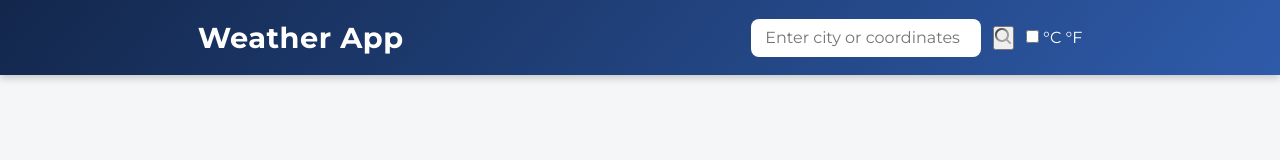
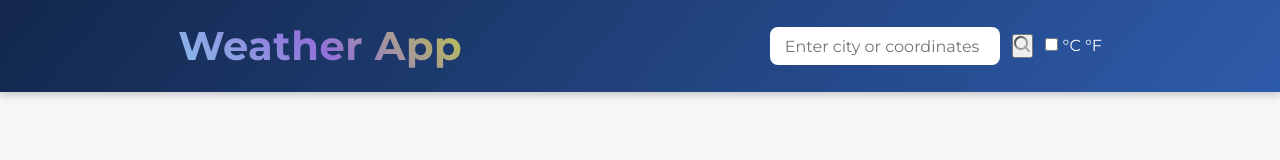
Before and after one commit to umersaif11/weather-app, a website built with webpack: page src/template.html in a window 1280 px wide. Built offline with nearby package versions, Linux system fonts and the light colour scheme; no server answers; a web font is replaced by a local one.

Commit message:
Make the animation for background of h1 text

```diff
--- a/src/styles.css
+++ b/src/styles.css
@@ -33,10 +33,38 @@ header{
   gap: 1rem;
 }
 .left h1{
-  font-size: 1.8rem;
+  font-size: 2.5rem;
   font-weight: 700;
   letter-spacing: 0.5px;
-  color: #fff;
+
+
+  background-image: linear-gradient(
+    45deg,
+    #ff7f50,
+    #ffb347,
+    #87ceeb,
+    #9370db,
+    #d1e02bf0,
+    #d25b4e,
+    #ff7f50
+  );
+  background-size: 400%;
+
+  background-clip: text;
+  -webkit-background-clip: text;
+  color: transparent;
+  animation: moveGradient 6s linear infinite;
+}
+@keyframes moveGradient {
+  0% {
+    background-position: 0% 50%;
+  }
+  50% {
+    background-position: 100% 50%;
+  }
+  100% {
+    background-position: 0% 50%;
+  }
 }
 .right {
   display: flex;
```
